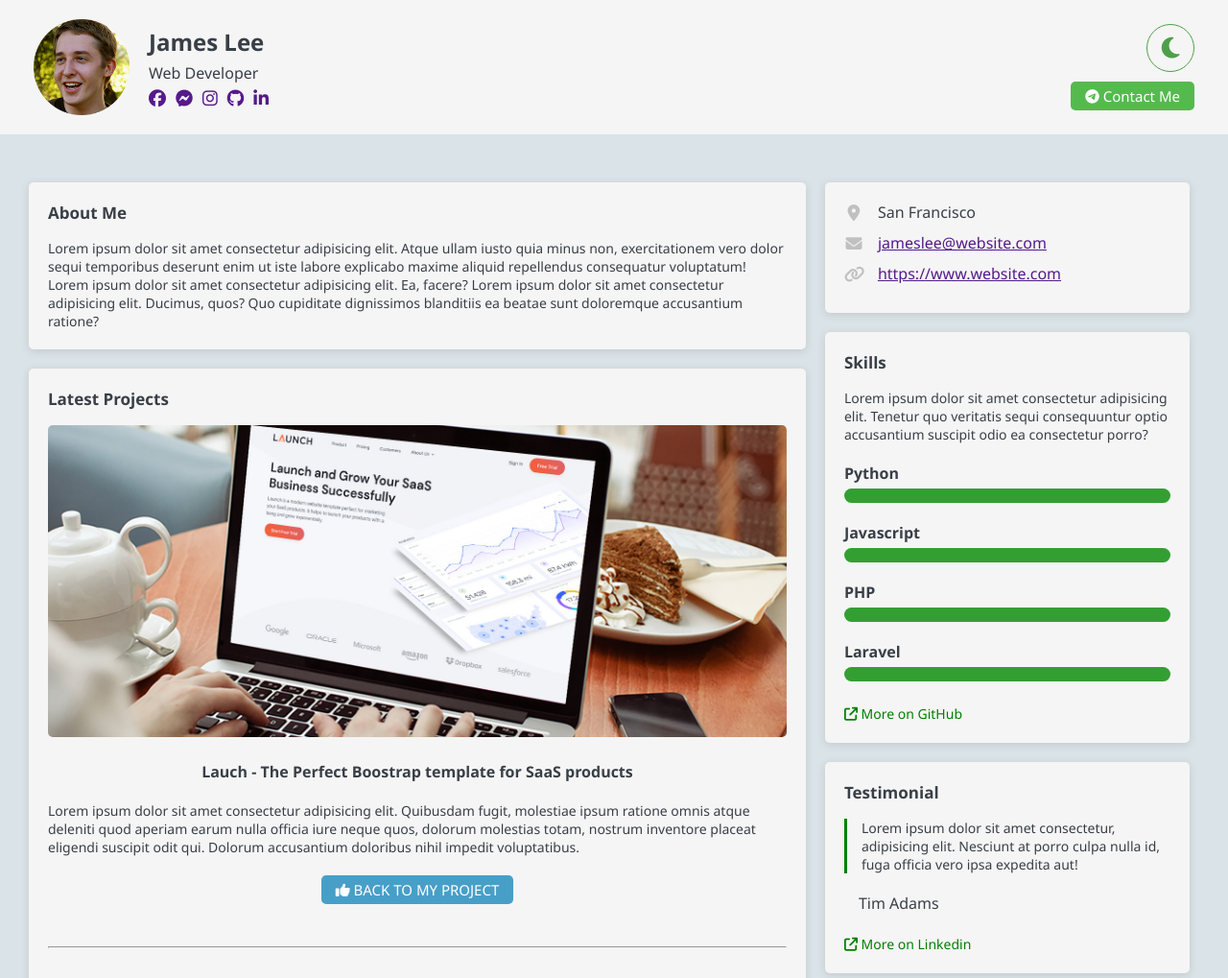
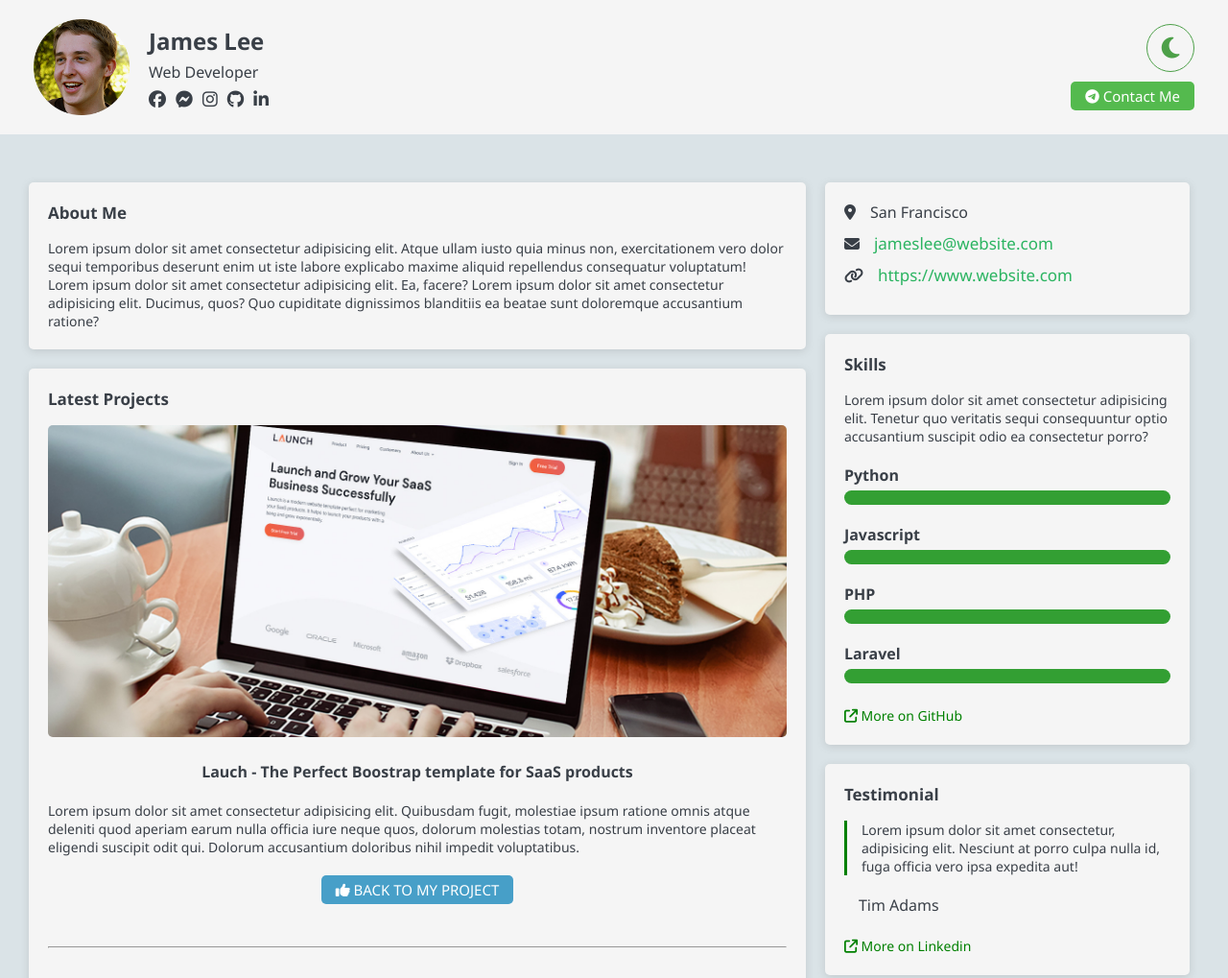
Before and after one commit to Satya6800/Ant-Practice-5-Darkl-ight-mode, a plain HTML site: page index.html in a window 1280 px wide. Shown: the top 1019 px of the page at 96% size. Drawn offline with Linux system fonts and the light colour scheme.

Commit message:
Update style.css

```diff
--- a/assets/css/style.css
+++ b/assets/css/style.css
@@ -88,7 +88,8 @@ img {
   gap: 10px;
   list-style: none;
 }
-.user-detail .user-social-media .social-item i {
+.user-detail .user-social-media .social-item a {
+  color: var(--color-text);
   font-size: 18px;
 }
 
@@ -148,11 +149,12 @@ p {
   gap: 15px;
   margin-bottom: 10px;
 }
-.address-item i {
+.address-item a {
+  text-decoration: none;
   font-size: 17px;
   width: 20px;
   text-align: center;
-  color: #c0c0c0;
+  color: #2bb461;
 }
 
 .skill-item {
```
